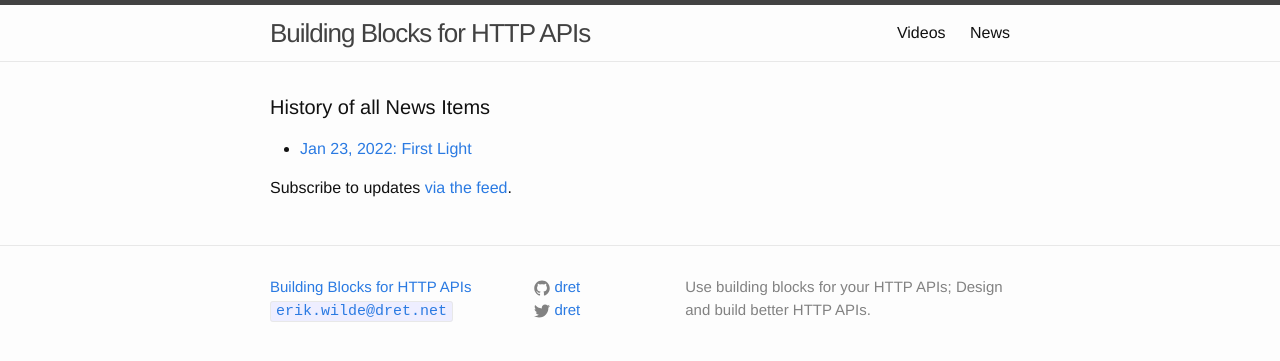
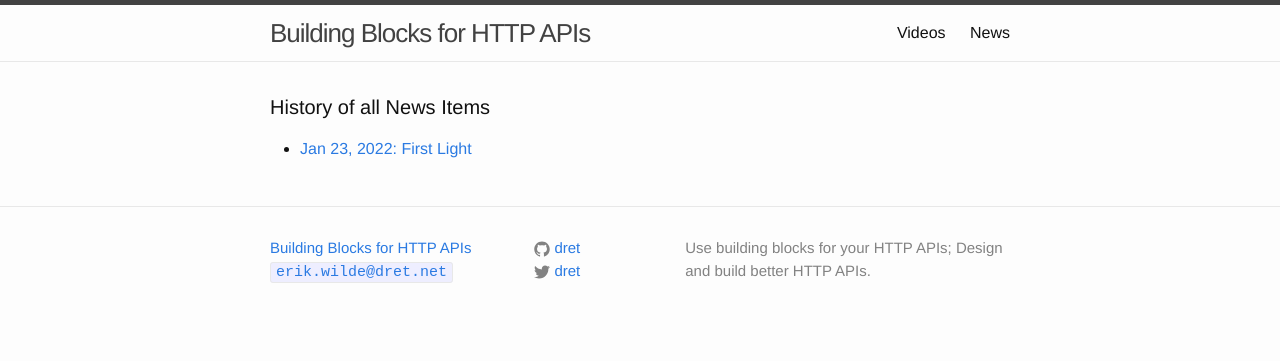
Before and after one commit to dret/HTTP-APIs, a Jekyll site: the page built from news.html, in a window 1280 px wide. Shown: the top 361 px of the page. Built offline with Jekyll 4.4.1, drawn with Linux system fonts in a browser that asks for light colours.

Commit message:
there is no feed

```diff
--- a/news.html
+++ b/news.html
@@ -12,5 +12,4 @@ permalink: /news
       </li>
     {% endfor %}
   </ul>
-  <p class="rss-subscribe">Subscribe to updates <a href="{{ "/feed.xml" | prepend: site.baseurl }}">via the feed</a>.</p>
 </div>
```
